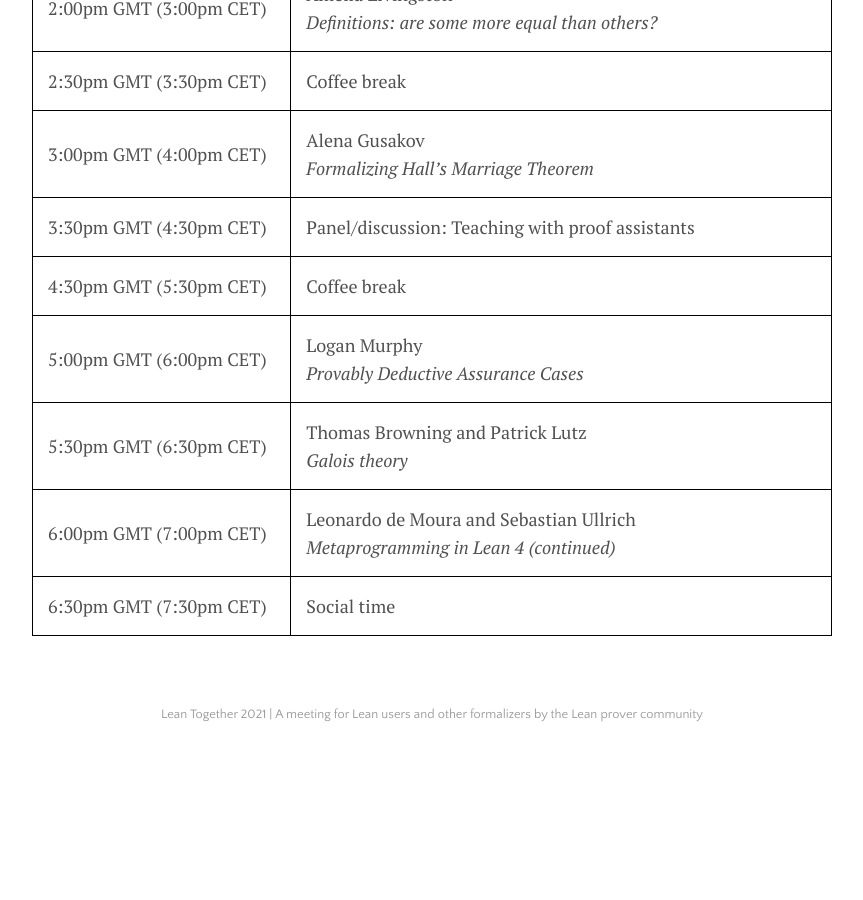
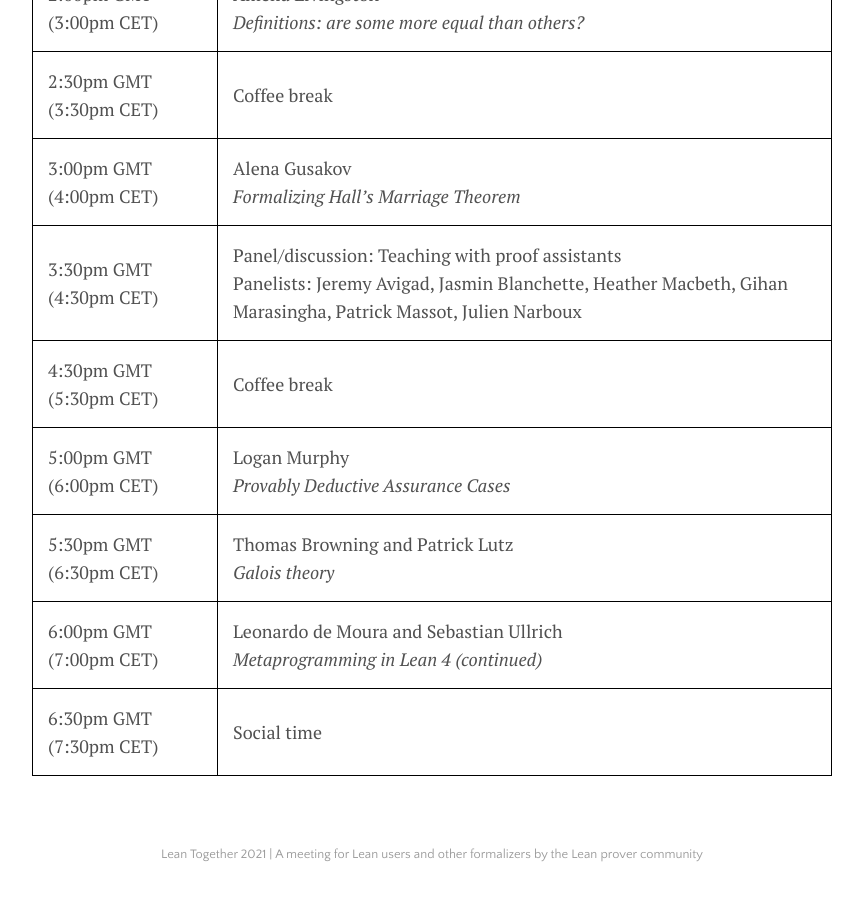
Before and after one commit to leanprover-community/lt2021, a Jekyll site: the page built from schedule.md, in a window 1280 px wide and 900 px high, scrolled down 4409 px. Shown: the whole window, without its empty margins (208-1071 px from the left). Built offline with Jekyll 4.4.1, drawn with Linux system fonts in a browser that asks for light colours; before the commit the page ends 5169 px from its top, so only the background shows below that.

Commit message:
panelist names

```diff
--- a/schedule.md
+++ b/schedule.md
@@ -92,7 +92,7 @@ look for them on [gather.town](https://www.gather.town/)!
 | <time datetime="2021-01-04T15:00+01:00">3:00pm CET</time> | Amelia Livingston<br>*Definitions: are some more equal than others?* |
 | <time datetime="2021-01-04T15:30+01:00">3:30pm CET</time> | Coffee break |
 | <time datetime="2021-01-04T16:00+01:00">4:00pm CET</time> | Alena Gusakov<br>*Formalizing Hall's Marriage Theorem* |
-| <time datetime="2021-01-04T16:30+01:00">4:30pm CET</time> | Panel/discussion: Teaching with proof assistants |
+| <time datetime="2021-01-04T16:30+01:00">4:30pm CET</time> | Panel/discussion: Teaching with proof assistants<br>Panelists: Jeremy Avigad, Jasmin Blanchette, Heather Macbeth, Gihan Marasingha, Patrick Massot, Julien Narboux  |
 | <time datetime="2021-01-04T17:30+01:00">5:30pm CET</time> | Coffee break |
 | <time datetime="2021-01-04T18:00+01:00">6:00pm CET</time> | Logan Murphy<br>*Provably Deductive Assurance Cases* |
 | <time datetime="2021-01-04T18:30+01:00">6:30pm CET</time> | Thomas Browning and Patrick Lutz<br>*Galois theory* |
```
